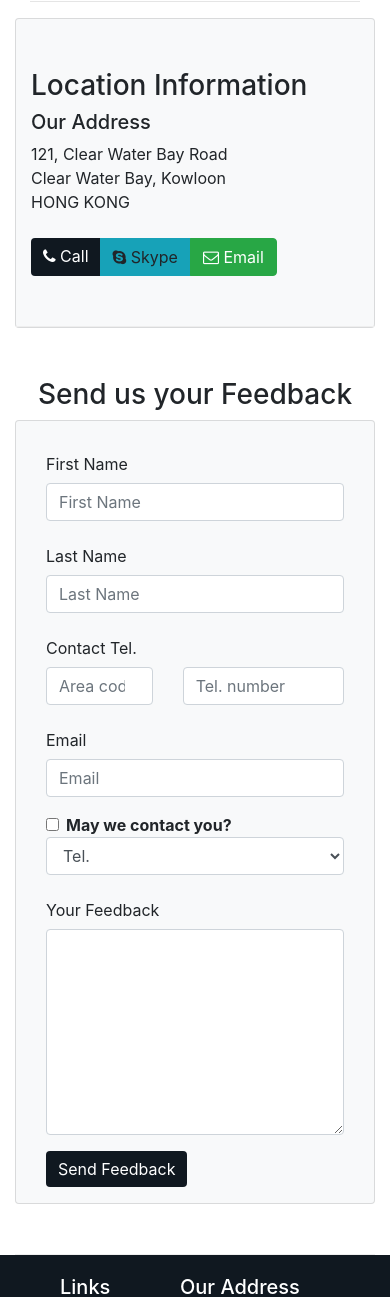
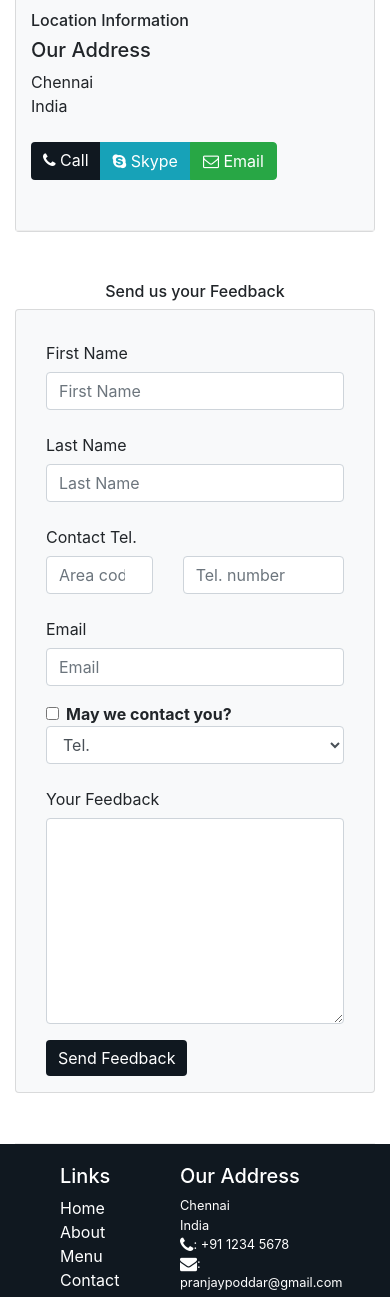
Before and after one commit to pranjay-poddar/Con_Fusion, a website: page contactus.html in a window 390 px wide. Shown: the part 703-2000 px from the top of the page. Drawn offline with nearby package versions, Linux system fonts and the light colour scheme.

Commit message:
corrected responsiveness and address

```diff
--- a/contactus.html
+++ b/contactus.html
@@ -73,9 +73,9 @@
                 <div class="col-12 col-sm-6 ">
                     <h5>Our Address</h5>
                     <address style="font-size: 100%">
-		              121, Clear Water Bay Road<br>
-		              Clear Water Bay, Kowloon<br>
-		              HONG KONG<br>
+		              Chennai<br>
+
+		              India<br>
 
 		           </address>
                 </div>
@@ -84,9 +84,9 @@
                     <br>
                     <div class="btn-group" role="group">
 
-                        <a role="button" class="btn btn-primary" href="tel:+85212345678"><i class="fa fa-phone"></i> Call</a>
-                        <a role="button" class="btn btn-info"><i class="fa fa-skype"></i> Skype</a>
-                        <a role="button" class="btn btn-success" href="mailto:confusion@food.net"><i class="fa fa-envelope-o"></i> Email</a>
+                        <a role="button" class="btn btn-primary" href="tel:+91-1234567890"><i class="fa fa-phone"></i> Call</a>
+                        <a role="button" class="btn btn-info" href="#"><i class="fa fa-skype"></i> Skype</a>
+                        <a role="button" class="btn btn-success" href="mailto:pranjaypoddar@gmail.com"><i class="fa fa-envelope-o"></i> Email</a>
                     </div>
                 </div>
             </div>
@@ -176,14 +176,12 @@
                 <div class="col-7 col-sm-5">
                     <h5>Our Address</h5>
                     <address>
-		              121, Clear Water Bay Road<br>
-		              Clear Water Bay, Kowloon<br>
-		              HONG KONG<br>
-                      <i class="fa fa-phone fa-lg"></i>: +852 1234 5678<br>
-                      <i class="fa fa-fax fa-lg"></i>: +852 8765 4321<br>
-                      <i class="fa fa-envelope fa-lg"></i>:
-                      <a href="mailto:confusion@food.net">confusion@food.net</a>
-		           </address>
+                        Chennai<br>
+                        India<br>
+                        <i class="fa fa-phone fa-lg"></i>: +91 1234 5678<br>
+                        <i class="fa fa-envelope fa-lg"></i>:
+                        <a href="mailto:pranjaypoddar@gmail.com">pranjaypoddar@gmail.com</a>
+                     </address>
                 </div>
                 <div class="col-12 col-sm-4 align-self-center">
                     <div class="text-center">
@@ -198,7 +196,7 @@
             </div>
             <div class="row justify-content-center">
                 <div class="col-auto">
-                    <p>© Copyright 2018 Ristorante Con Fusion</p>
+                    <p>© Copyright 2021 Restaurant Con-Fusion</p>
                 </div>
             </div>
         </div>
--- a/css/style.css
+++ b/css/style.css
@@ -177,4 +177,18 @@ address {
     .reservebtn {
         margin-top: 10%;
     }
+    .h3,
+    h3 {
+        font-size: 1rem !important;
+    }
+    .h2,
+    h2 {
+        font-size: 1.5rem !important;
+    }
+    p {
+        font-size: 0.8rem;
+    }
+    .badge {
+        font-size: 50% !important;
+    }
 }
```
Also changed, not shown: aboutus.html (+5 -7 lines), index.html (+7 -9 lines), menu.html (+8 -10 lines).
